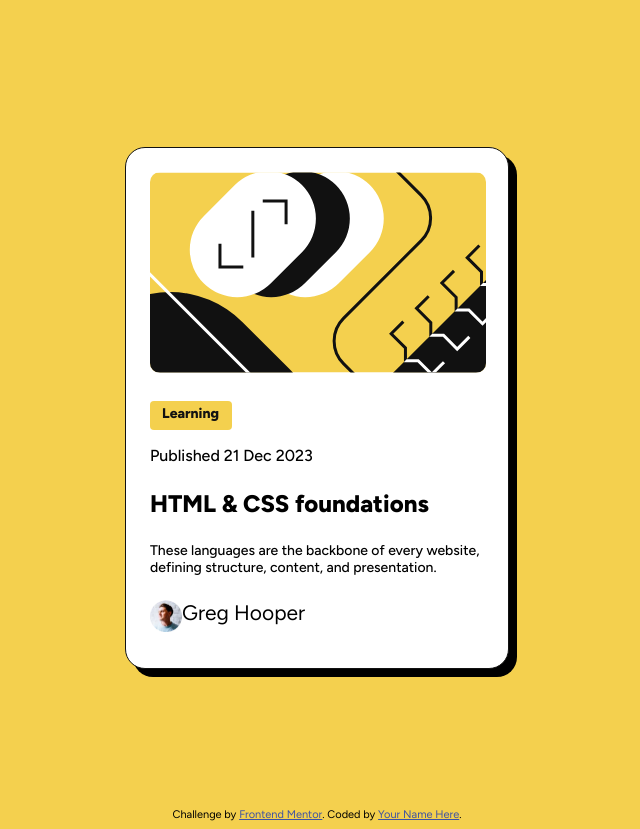
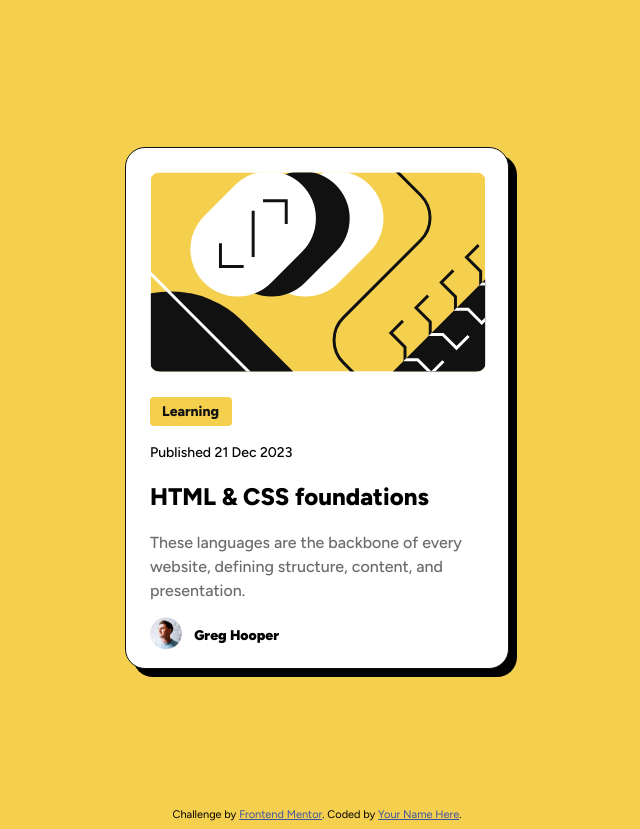
Before and after one commit to jopeeter/Blog-preview-card, a plain HTML site: page index.html in a window 1280 px wide. Shown: the whole page, without its empty margins (323-963 px from the left). Drawn offline with Linux system fonts and the light colour scheme.

Commit message:
finish desktop mode

```diff
--- a/index.html
+++ b/index.html
@@ -17,14 +17,12 @@
   <div class="blog">
     <div class="container">
       <img class="blog__image" src="/assets/images/illustration-article.svg" alt="image">
-      <div class="blog__text">
-        <h2 class="blog__text4">Learning</h2>
-        <h2 class="blog__text2">Published 21 Dec 2023</h2>
-        <h1 class="blog__text1">HTML & CSS foundations</h1>
-        <p class="blog__text3"> These languages are the backbone of every website, defining structure, content, and presentation.</p>
-      </div>
+      <h2 class="blog__text4">Learning</h2>
+      <h2 class="blog__text2">Published 21 Dec 2023</h2>
+      <h1 class="blog__text1">HTML & CSS foundations</h1>
+      <p class="blog__text3"> These languages are the backbone of every website, defining structure, content, and presentation.</p>
       <div class="author">
-        <span ><img class="author__image text4" src="/assets/images/image-avatar.webp" alt=""></span>
+        <span ><img class="author__image " src="/assets/images/image-avatar.webp" alt=""></span>
         <span class="author__name">Greg Hooper</span>
       </div>
     </div>
--- a/style.css
+++ b/style.css
@@ -48,28 +48,35 @@ body{
 
 .blog__image{
     border-radius: 10px;
-    margin-bottom: 1.5rem;
+    margin-bottom: 1.3125rem;
+    height: 200px;
+    width: 336px;
 }
 
 .blog__text1{
     font-size: 1.5rem;
     letter-spacing: 0;
     font-weight: 800;
-    margin-bottom: 1.5rem;
+    line-height: 1.5;
+    margin-bottom: 1rem;
+
 }
 
 .blog__text2{
+    font-size: .875rem;
+    letter-spacing: 0;
+    font-weight: 500;
+    line-height: 1.5;
+    margin-bottom: 1rem;
+}
+
+.blog__text3{
     font-size: 1rem;
     letter-spacing: 0;
     font-weight: 500;
-    margin-bottom: 1.5rem;
-}
-
-.blog__text3{
-    font-size: .875rem;
-    letter-spacing: 0;
-    font-weight: 500;
-    margin-bottom: 1.5rem;
+    color: var(--gray500);
+    line-height: 1.5;
+    margin-bottom: 1rem;
 }
 
 .blog__text4{
@@ -82,6 +89,7 @@ body{
     border-radius: 4px;
     padding: 4px 12px;
     color: var(--gray950);
+    line-height: 1.5;
     margin-bottom: 1rem;
 
 }
@@ -89,6 +97,10 @@ body{
 .author{
     display: flex;
     flex-direction: row;
+    justify-content: space-between;
+    align-items: center;
+    height: 32px;
+    width: 129px;
 }
 
 
@@ -98,8 +110,9 @@ body{
 }
 
 .author__name{
-    font-size:1.3125rem;
     text-align: center;
+    font-size: .875rem;
+    font-weight: 950;
 }
 
 
```
